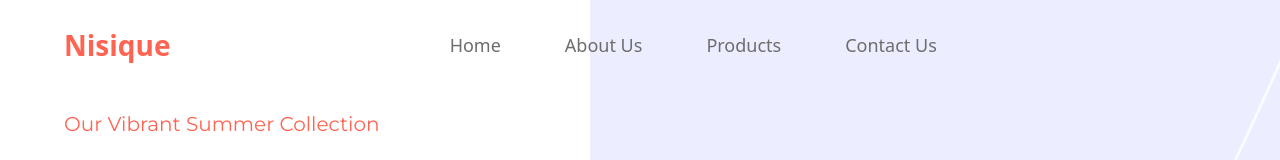
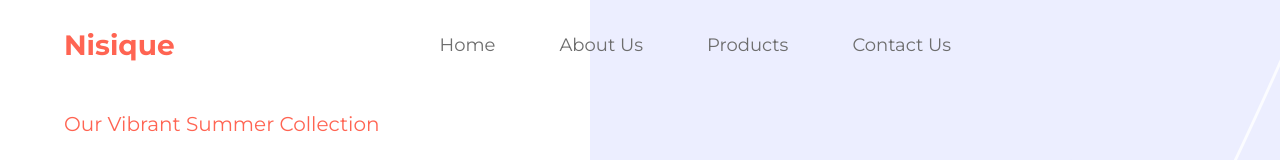
Before and after one commit to danzBraham/nisique, a React (Vite) app: page / in a window 1280 px wide. Shown: the top 160 px of the page. Built offline with nearby package versions, Linux system fonts and the light colour scheme; a web font is replaced by a local one.

Commit message:
style(nav): update font styles in the Nav component

```diff
--- a/src/components/Nav.jsx
+++ b/src/components/Nav.jsx
@@ -3,7 +3,7 @@ import { navLinks } from "../constants";
 
 const Nav = () => {
   return (
-    <header className="padding-x absolute z-10 w-full py-5">
+    <header className="padding-x absolute z-10 w-full py-5 font-montserrat">
       <nav className="max-container flex items-center justify-between">
         <a href="#home" className="text-3xl font-bold text-coral-red">
           Nisique
```
